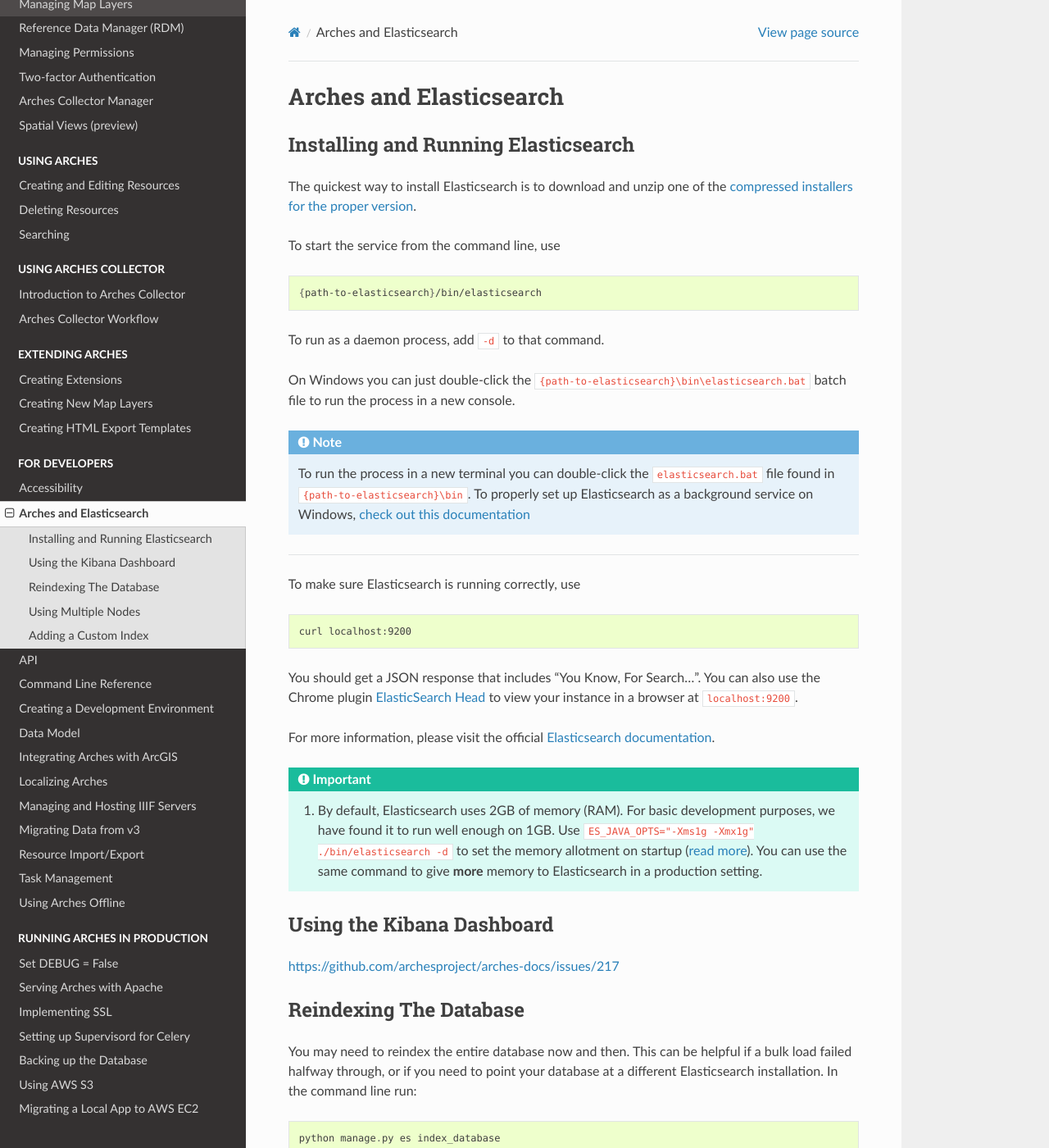
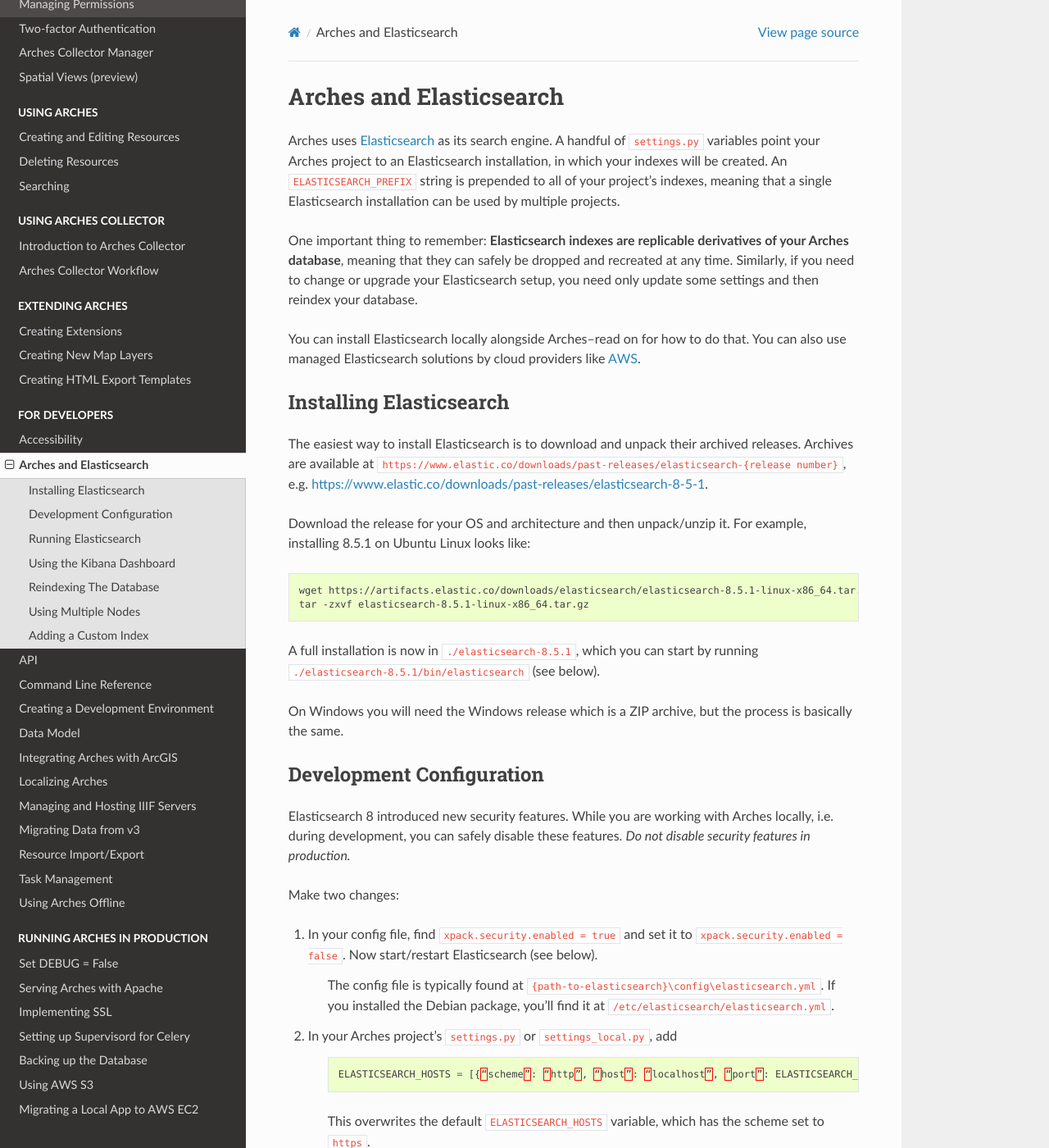
Before and after one commit to archesproject/arches-docs, a Sphinx documentation site: the page built from docs/arches-and-elasticsearch.txt, in a window 1280 px wide and 1400 px high. Shown: the whole window at 82% size. Built offline with Sphinx 7.4.7 and the Read the Docs theme 2.0.0, drawn with Linux system fonts in a browser that asks for light colours; some of the changed text lies outside the part shown.

Commit message:
update ES docs re #295

```diff
--- a/docs/arches-and-elasticsearch.txt
+++ b/docs/arches-and-elasticsearch.txt
@@ -2,24 +2,63 @@
 Arches and Elasticsearch
 ########################
 
-Installing and Running Elasticsearch
-====================================
+Arches uses `Elasticsearch <https://www.elastic.co/elasticsearch/>`_ as its search engine. A handful of ``settings.py`` variables point your Arches project to an Elasticsearch installation, in which your indexes will be created. An ``ELASTICSEARCH_PREFIX`` string is prepended to all of your project's indexes, meaning that a single Elasticsearch installation can be used by multiple projects.
 
-The quickest way to install Elasticsearch is to download and unzip one of the `compressed installers
-for the proper version <https://www.elastic.co/downloads/past-releases/elasticsearch-7-4-1>`_.
+One important thing to remember: **Elasticsearch indexes are replicable derivatives of your Arches database**, meaning that they can safely be dropped and recreated at any time. Similarly, if you need to change or upgrade your Elasticsearch setup, you need only update some settings and then reindex your database.
 
-To start the service from the command line, use
+You can install Elasticsearch locally alongside Arches--read on for how to do that. You can also use managed Elasticsearch solutions by cloud providers like `AWS <https://aws.amazon.com/what-is/elasticsearch/>`_.
+
+Installing Elasticsearch
+========================
+
+The easiest way to install Elasticsearch is to download and unpack their archived releases. Archives are available at ``https://www.elastic.co/downloads/past-releases/elasticsearch-{release number}``, e.g. https://www.elastic.co/downloads/past-releases/elasticsearch-8-5-1.
+
+Download the release for your OS and architecture and then unpack/unzip it. For example, installing 8.5.1 on Ubuntu Linux looks like:
+
+.. code-block:: shell
+
+    wget https://artifacts.elastic.co/downloads/elasticsearch/elasticsearch-8.5.1-linux-x86_64.tar.gz
+    tar -zxvf elasticsearch-8.5.1-linux-x86_64.tar.gz
+
+A full installation is now in ``./elasticsearch-8.5.1``, which you can start by running ``./elasticsearch-8.5.1/bin/elasticsearch`` (see below).
+
+On Windows you will need the Windows release which is a ZIP archive, but the process is basically the same.
+
+Development Configuration
+=========================
+
+Elasticsearch 8 introduced new security features. While you are working with Arches locally, i.e. during development, you can safely disable these features. *Do not disable security features in production.*
+
+Make two changes:
+
+1. In your config file, find ``xpack.security.enabled = true`` and set it to ``xpack.security.enabled = false``. Now start/restart Elasticsearch (see below).
+
+    The config file is typically found at ``{path-to-elasticsearch}\config\elasticsearch.yml``. If you installed the Debian package, you'll find it at ``/etc/elasticsearch/elasticsearch.yml``.
+
+2. In your Arches project's ``settings.py`` or ``settings_local.py``, add
+
+    .. code-block:: python
+
+        ELASTICSEARCH_HOSTS = [{“scheme”: “http”, “host”: “localhost”, “port”: ELASTICSEARCH_HTTP_PORT}]
+
+    This overwrites the default ``ELASTICSEARCH_HOSTS`` variable, which has the scheme set to ``https``.
+
+Running Elasticsearch
+=====================
+
+**Linux/macOS**:
+
+After unpacking the archive, use
 
 .. code-block:: shell
 
    {path-to-elasticsearch}/bin/elasticsearch
 
-To run as a daemon process, add ``-d`` to that command.
+To rum in the background, add ``-d`` to that command. To stop the background process, use ``ps aux | grep elasticsearch`` to get the process id, and then ``sudo kill <process id> -9``.
 
-On Windows you can just double-click the ``{path-to-elasticsearch}\bin\elasticsearch.bat``
-batch file to run the process in a new console.
+**Windows**:
 
-.. note:: To run the process in a new terminal you can double-click the ``elasticsearch.bat`` file found in ``{path-to-elasticsearch}\bin``. To properly set up Elasticsearch as a background service on Windows, `check out this documentation <https://www.elastic.co/guide/en/elasticsearch/reference/7.4/windows.html>`_
+On Windows, double-click the ``{path-to-elasticsearch}\bin\elasticsearch.bat`` batch file to run the process in a new console window.
 
 ---------------------------------------------------------
 
@@ -36,6 +75,9 @@
 .. important::
    1. By default, Elasticsearch uses 2GB of memory (RAM). For basic development purposes, we have found it to run well enough on 1GB. Use ``ES_JAVA_OPTS="-Xms1g -Xmx1g" ./bin/elasticsearch -d`` to set the memory allotment on startup (`read more <https://www.elastic.co/guide/en/elasticsearch/guide/current/heap-sizing.html>`_). You can use the same command to give **more** memory to Elasticsearch in a production setting.
 
+.. important::
+    If you get an empty response from ``curl localhost:9200``, this is likely because Elasticsearch security features are not probably set up, see :ref:`Development Configuration` above.
+
 Using the Kibana Dashboard
 ==========================
 
@@ -46,19 +88,11 @@
 
 You may need to reindex the entire database now and then. This can be helpful if a bulk load
 failed halfway through, or if you need to point your database at a different Elasticsearch installation.
-In the command line run::
-
-    python manage.py es index_database
 
 Be warned that this process can take a long time if you have a lot of resources in your database.
-Also, if you are in ``DEBUG`` mode it can cause your server to run out of memory (see :ref:`reindex the database`).
+Also, if you are in ``DEBUG`` mode it can cause your server to run out of memory.
 
-If the ``es index_database`` operation doesn't solve your issue, you can try this series of commands::
-
-    python manage.py es delete_indexes
-    python manage.py es setup_indexes
-    python manage.py es index_database
-
+See :ref:`reindex the database` for the commands needed for reindexing.
 
 Using Multiple Nodes
 ====================
--- a/docs/requirements-and-dependencies.txt
+++ b/docs/requirements-and-dependencies.txt
@@ -28,7 +28,7 @@
 :PostgreSQL 12 with PostGIS 3:
     - **macOS** Use `Postgres.app <http://postgresapp.com>`_.
     - **Windows** Use the `EnterpriseDB installers <https://www.postgresql.org/download/windows/>`_, and use Stack Builder (included) to get PostGIS. After installation, add the following to your system's ``PATH`` environment variable: ``C:\Program Files\PostgreSQL\12\bin``. Make sure you write down the password that you assign to the ``postgres`` user.
-:Elasticsearch 7.4: - Installers: https://www.elastic.co/downloads/past-releases/elasticsearch-7-4-0
+:Elasticsearch 8: - Installers: https://www.elastic.co/downloads/past-releases/elasticsearch-8-5-1
     - Elasticsearch is integral to Arches and can be installed and configured many ways.
       For more information, see :ref:`Arches and Elasticsearch`.
 :GDAL >= 2.2.x: - **Windows** Use the `OSGeo4W installer <https://trac.osgeo.org/osgeo4w/>`_, and choose to install the GDAL package (you don't need QGIS or GRASS). After installation, add ``C:\OSGeo4W64\bin`` to your system's ``PATH`` environment variable.
```
